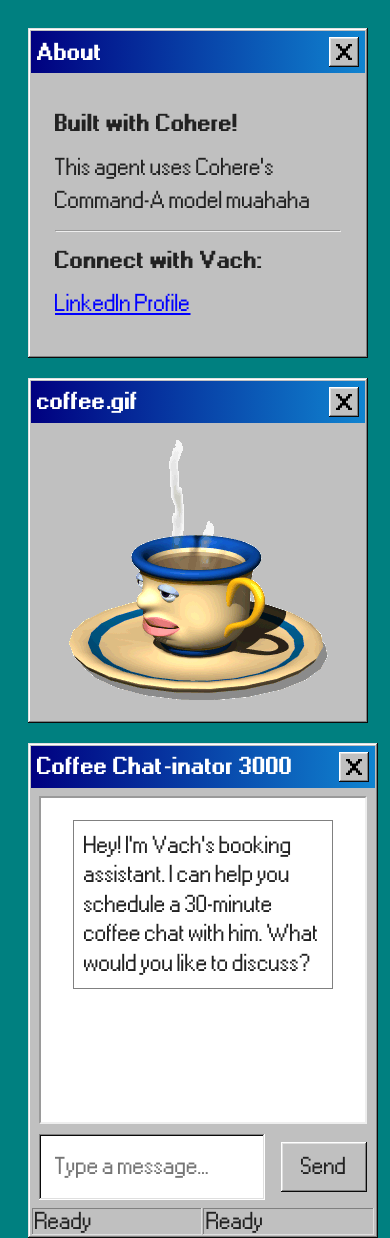
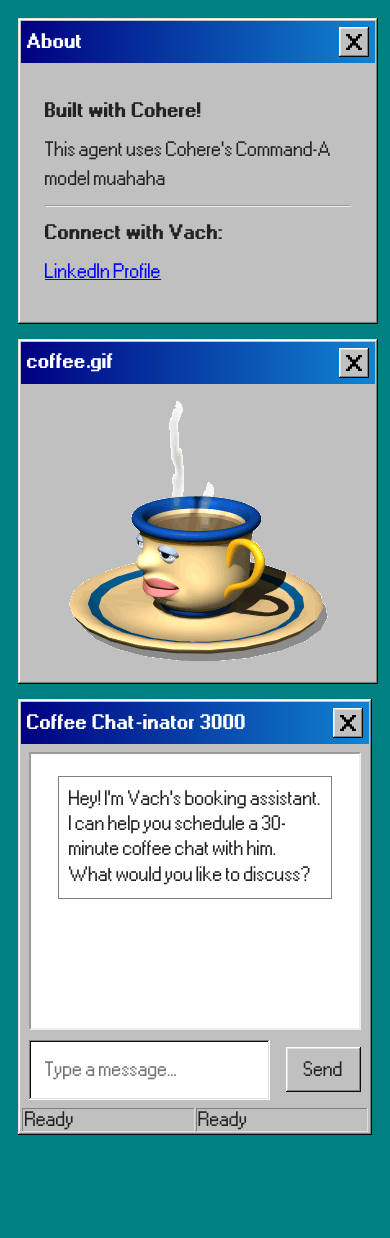
Before and after one commit to vachik123/coffee-chat-frontend, a website: page index.html in a window 390 px wide. After the commit the page ends 1153 px from the top, so only its background shows below. Drawn offline with nearby package versions, Linux system fonts and the light colour scheme.

Commit message:
mobile ok now

```diff
--- a/index.html
+++ b/index.html
@@ -268,6 +268,52 @@
         margin-right: 20px;
     }
 }
+@media (max-width: 768px) {
+    body {
+        padding: 10px;
+        font-size: 18px; /* Slightly smaller on mobile */
+    }
+
+    .title-bar-text,
+    .status-bar-field,
+    button,
+    input,
+    .window-body,
+    .message,
+    p,
+    a {
+        font-size: 18px !important;
+    }
+
+    .container {
+        flex-direction: column;
+        gap: 15px;
+    }
+
+    .sidebar {
+        width: 100%;
+        order: -1;
+        gap: 15px;
+    }
+
+    .chat-area {
+        height: 250px;
+    }
+
+    .user, .agent {
+        margin-left: 15px;
+        margin-right: 15px;
+    }
+
+    input[type="text"] {
+        min-height: 45px;
+    }
+
+    button {
+        min-height: 45px;
+        padding: 10px 16px !important;
+    }
+}
     </style>
 </head>
 <body>
```
